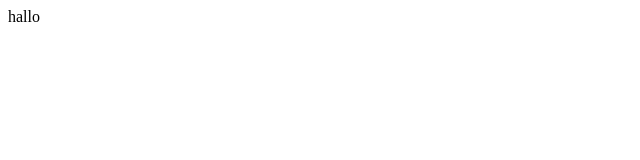
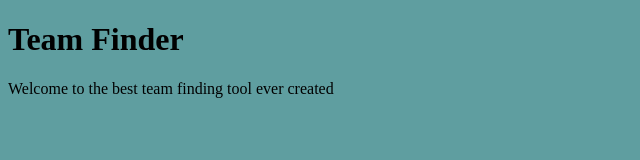
Before and after one commit to remberluyckx/TeamFinder, a plain HTML site: page index.html in a window 1280 px wide. Shown: the whole page, without its empty margins (0-640 px from the left). Drawn offline with Linux system fonts and the light colour scheme.

Commit message:
second commit, added css file

```diff
--- /dev/null
+++ b/index.css
@@ -0,0 +1,3 @@
+body {
+    background: cadetblue;
+}
--- a/index.html
+++ b/index.html
@@ -3,8 +3,10 @@
 <head>
     <meta charset="UTF-8">
     <title>TeamFinder</title>
+    <link rel="stylesheet" href="index.css">
 </head>
 <body>
-hallo
+<h1>Team Finder</h1>
+<p>Welcome to the best team finding tool ever created</p>
 </body>
 </html>
```
